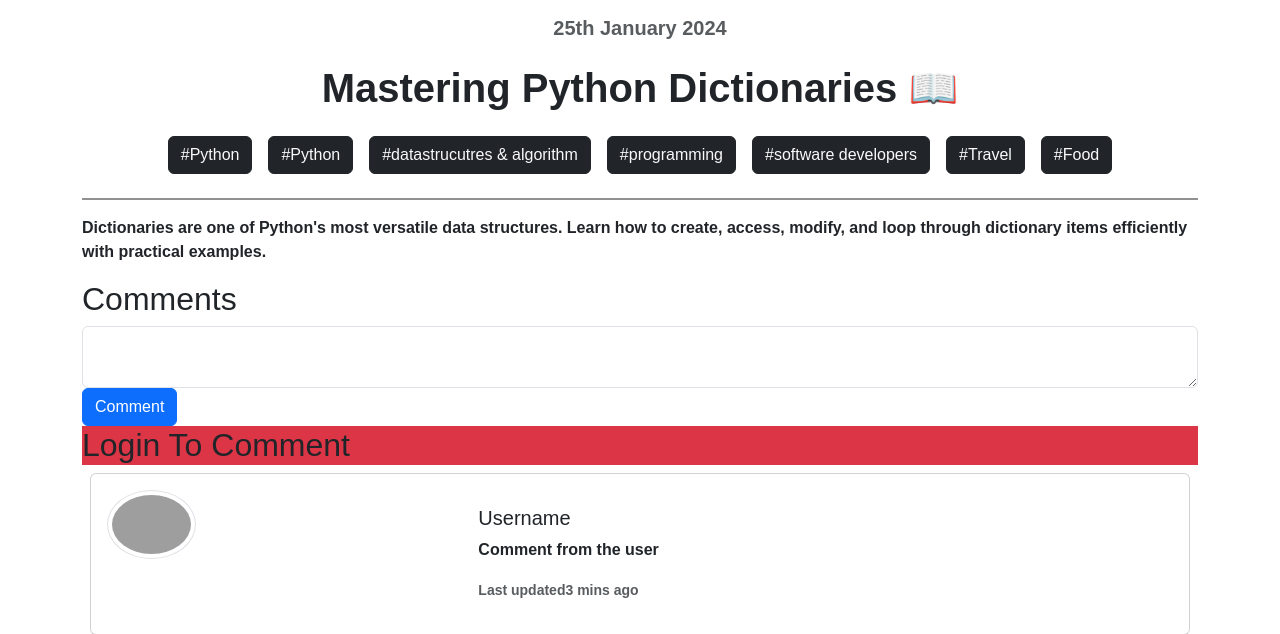
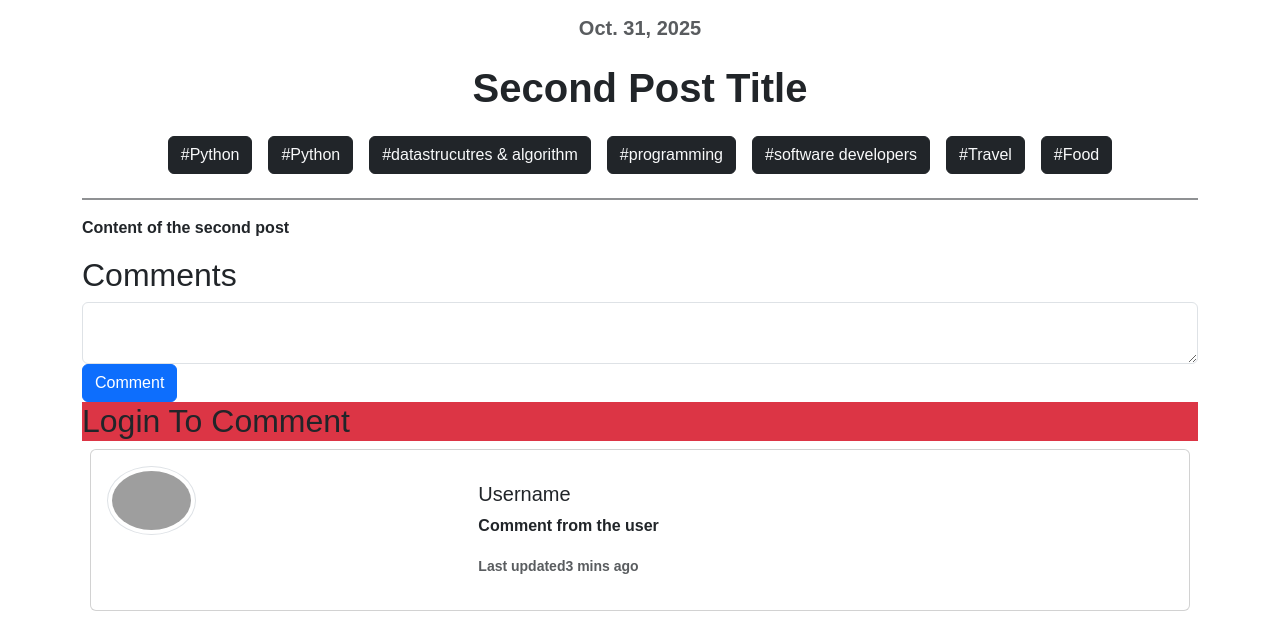
Before and after one commit to RohitSingh-04/Blog, a Django app: page /post/2/ in a window 1280 px wide. Shown: the part 100-734 px from the top of the page. Run offline with Django 5.2, Linux system fonts and the light colour scheme; data comes from the database, SQL or seed files in the repository; grey boxes are pictures that could not be loaded.

Commit message:
dynamic posts

```diff
--- a/posts/templates/posts/includes/postcard.html
+++ b/posts/templates/posts/includes/postcard.html
@@ -9,12 +9,12 @@
         </div>
         <div class="col-md-8">
           <div class="card-body">
-            <h5 class="card-title fw-bold">{{ post.title|title }}</h5>
+            <h5 class="card-title fw-bold">{{ post.post_title|title }}</h5>
             <p class="card-text fw-normal">
-              {{ post.content|truncatewords:5 }}
+              {{ post.post_content|truncatewords:5 }}
             </p>
             <p class="card-text fw-normal">
-              <small class="text-body-secondary">25th Jan 2024</small>
+              <small class="text-body-secondary">{{ post.publish_date }}</small>
             </p>
             <a href="{% url 'post' post.id %}" class="btn btn-dark"
               >Read More</a
--- a/posts/templates/posts/posts.html
+++ b/posts/templates/posts/posts.html
@@ -14,14 +14,14 @@
 
       <div class="content d-flex flex-column">
         <img src="" alt="" class="text-center">
-        <div class="h5 text-center text-body-secondary">25th January 2024</div>
-        <h1 class="text-center fs-1 fw-bold my-3">{{ post.title }}</h1>
+        <div class="h5 text-center text-body-secondary">{{ post.publish_date }}</div>
+        <h1 class="text-center fs-1 fw-bold my-3">{{ post.post_title }}</h1>
         <div class="d-flex justify-content-center align-items-center flex-wrap">
             <a href="" class="btn btn-dark opacity-70 text-light m-2">#Python</a><a href="" class="btn btn-dark opacity-70 text-light m-2">#Python</a><a href="" class="btn btn-dark opacity-70 text-light m-2">#datastrucutres & algorithm</a><a href="" class="btn btn-dark opacity-70 text-light m-2">#programming</a><a href="" class="btn btn-dark opacity-70 text-light m-2">#software developers</a><a href="" class="btn btn-dark opacity-70 text-light m-2">#Travel</a><a href="" class="btn btn-dark opacity-70 text-light m-2">#Food</a>
         </div>
         <hr class="border border-dark border-1 opacity-50">
         <p>
-          {{ post.content }}
+          {{ post.post_content }}
         </p>
       </div>
       <h2>Comments</h2>
--- a/posts/views.py
+++ b/posts/views.py
@@ -1,5 +1,7 @@
 from django.shortcuts import render
 from django.http import HttpResponseNotFound, Http404
+from .models import Post
+from django.shortcuts import get_object_or_404
 # Create your views here.
 
 blog_posts = [
@@ -26,17 +28,16 @@ blog_posts = [
 ]
 
 def home(request):
+    blog_posts = Post.objects.all()
     return render(request, "posts/index.html", {"posts": blog_posts})
 
 def post(request, id):
-    data = None
 
-    for posts in blog_posts:
-        if posts['id'] == id:
-            data = posts
-            break
+    # try:
+    #     data = Post.objects.get(id = id)
+    # except Post.DoesNotExist:
+    #     raise Http404()
 
-    if not data:
-        raise Http404
+    data = get_object_or_404(Post, id = id)
 
     return render(request, "posts/posts.html", {"post": data})
```
